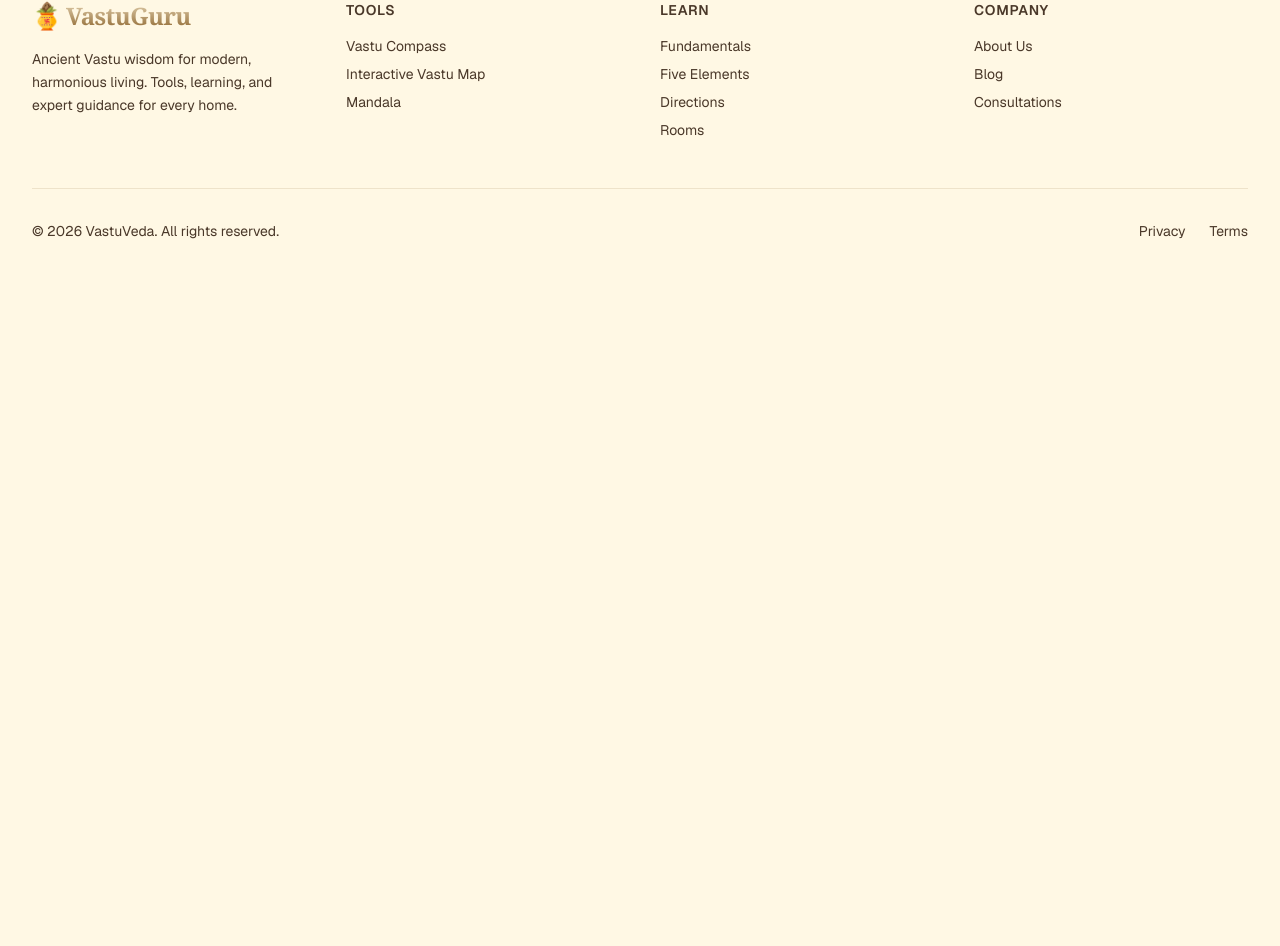
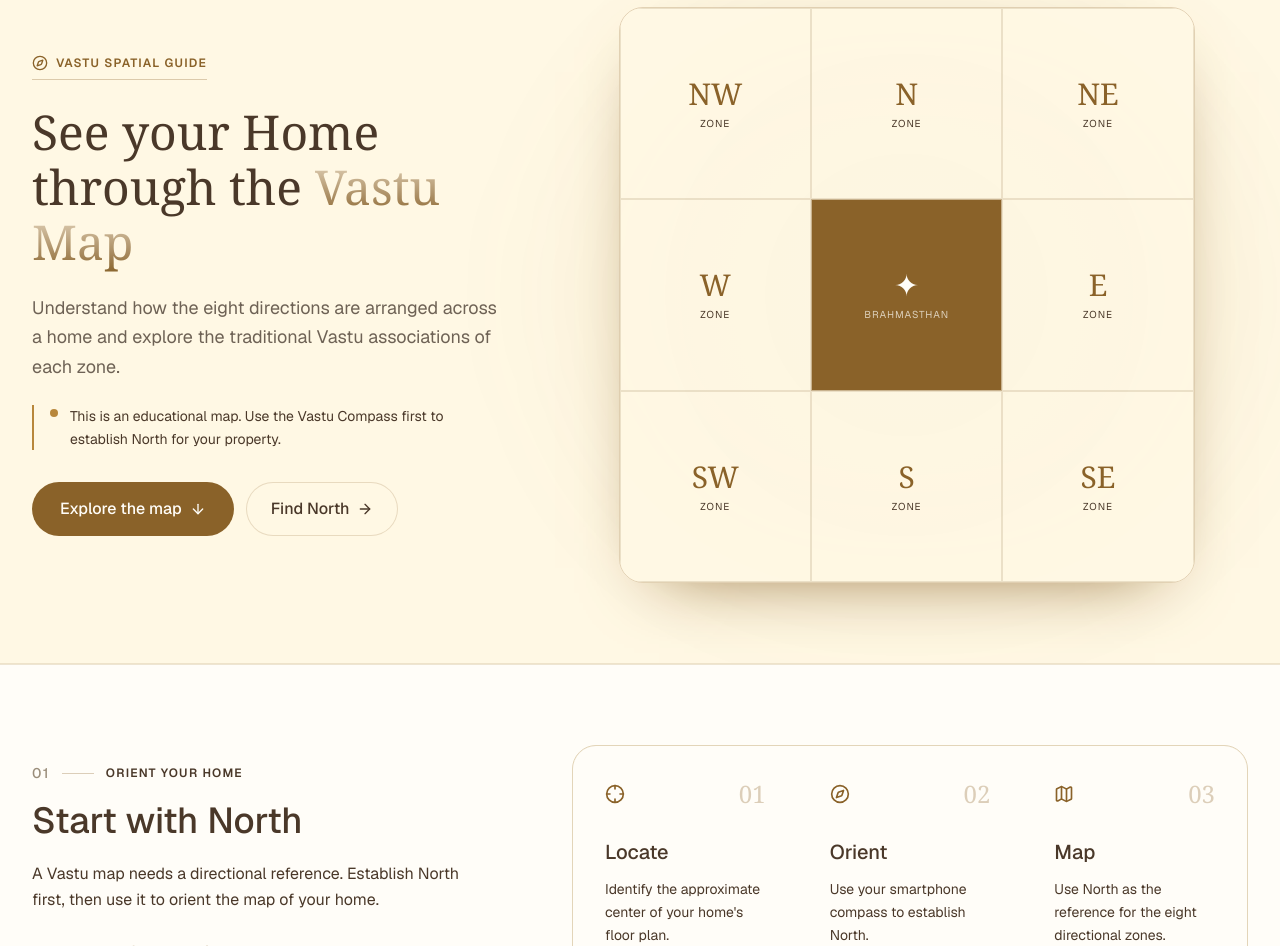
Before and after one commit to somnathbaidyahere-cyber/vastu, a Next.js app: page /tools/vastu-map in a window 1280 px wide. Shown: the part 154-1100 px from the top of the page. Before the commit the page ends 800 px from the top, so only its background shows below. Built offline with nearby package versions, Linux system fonts and the light colour scheme.

Commit message:
redefining the ui

```diff
--- a/app/tools/vastu-map/page.js
+++ b/app/tools/vastu-map/page.js
@@ -1,9 +1,48 @@
-import React from 'react'
+import VastuMapHero from "@/components/pages/tools/vastu-map/VastuMapHero";
+import MapIntroduction from "@/components/pages/tools/vastu-map/MapIntroduction";
+import OrientHome from "@/components/pages/tools/vastu-map/OrientHome";
+import VastuMapExplorer from "@/components/pages/tools/vastu-map/VastuMapExplorer";
+import CenterZone from "@/components/pages/tools/vastu-map/CenterZone";
+import RoomAssociations from "@/components/pages/tools/vastu-map/RoomAssociations";
+import ApplyToYourHome from "@/components/pages/tools/vastu-map/ApplyToYourHome";
+import CommonMistakes from "@/components/pages/tools/vastu-map/CommonMistakes";
+import FreeVsPersonalized from "@/components/pages/tools/vastu-map/FreeVsPersonalized";
+import VastuMapFAQ from "@/components/pages/tools/vastu-map/VastuMapFAQ";
+import ConsultationCTA from "@/components/pages/tools/vastu-map/ConsultationCTA";
+import MapOrientation from "@/components/pages/tools/vastu-map/MapOrientation";
 
-function page() {
+export const metadata = {
+  title: "Vastu Map — Explore the Directions of Your Home | LeadWala",
+  description:
+    "Explore the eight directional zones of your home and learn traditional Vastu associations with our interactive Vastu Map.",
+};
+
+export default function VastuMapPage() {
   return (
-    <div>page</div>
-  )
+    <main>
+      <VastuMapHero />
+
+      {/* <MapOrientation/> */}
+
+      {/* <MapIntroduction /> */}
+
+      <OrientHome />
+
+      <VastuMapExplorer />
+
+      <CenterZone />
+
+      <RoomAssociations />
+
+      <ApplyToYourHome />
+
+      <CommonMistakes />
+
+      <FreeVsPersonalized />
+
+      <VastuMapFAQ />
+
+      <ConsultationCTA />
+    </main>
+  );
 }
-
-export default page
--- a/components/pages/tools/vastu-map/ApplyToYourHome.jsx
+++ b/components/pages/tools/vastu-map/ApplyToYourHome.jsx
@@ -1,5 +1,5 @@
 import { ArrowDown, Compass, MapPinned } from "lucide-react";
-import SectionLabel from "./SectionLabel";
+import SectionLabel from "../../../ui/SectionLabel";
 
 export default function ApplyToYourHome() {
   return (
@@ -9,7 +9,7 @@ export default function ApplyToYourHome() {
         {/* Header */}
         <div className="grid gap-8 lg:grid-cols-12 lg:items-end">
           <div className="lg:col-span-7">
-            <SectionLabel number="06">
+            <SectionLabel number="05">
               Apply it to your home
             </SectionLabel>
 
--- a/components/pages/tools/vastu-map/CenterZone.jsx
+++ b/components/pages/tools/vastu-map/CenterZone.jsx
@@ -1,5 +1,6 @@
 import { Crosshair } from "lucide-react";
-import SectionLabel from "./SectionLabel";
+import SectionLabel from "../../../ui/SectionLabel";
+
 
 export default function CenterZone() {
   return (
@@ -56,7 +57,7 @@ export default function CenterZone() {
 
         {/* Content */}
         <div className="lg:col-span-6">
-          <SectionLabel number="04">
+          <SectionLabel number="03">
             The central zone
           </SectionLabel>
 
--- a/components/pages/tools/vastu-map/MapIntroduction.jsx
+++ b/components/pages/tools/vastu-map/MapIntroduction.jsx
@@ -1,4 +1,5 @@
-import SectionLabel from "./SectionLabel";
+import SectionLabel from "../../../ui/SectionLabel";
+
 
 export default function MapIntroduction() {
   return (
--- /dev/null
+++ b/components/pages/tools/vastu-map/MapOrientation.jsx
@@ -0,0 +1,116 @@
+import Link from "next/link";
+import { ArrowRight, Compass, Crosshair, Map } from "lucide-react";
+import SectionLabel from "../../../ui/SectionLabel";
+
+
+const steps = [
+  {
+    number: "01",
+    icon: Crosshair,
+    title: "Find the center",
+    description:
+      "Identify the approximate center of your home's floor plan.",
+  },
+  {
+    number: "02",
+    icon: Compass,
+    title: "Establish North",
+    description:
+      "Stand near the center and use your smartphone compass to find North.",
+  },
+  {
+    number: "03",
+    icon: Map,
+    title: "Read the map",
+    description:
+      "Use North as your reference to understand the eight directional zones.",
+  },
+];
+
+export default function MapOrientation() {
+  return (
+    <section className="border-y border-border/60 bg-secondary/35 px-4 py-16 sm:px-6 lg:px-8 lg:py-20">
+      <div className="mx-auto grid max-w-7xl items-center gap-12 lg:grid-cols-12 lg:gap-20">
+
+        {/* Introduction */}
+        <div className="lg:col-span-5">
+          <SectionLabel number="01">
+            Understand the framework
+          </SectionLabel>
+
+          <h2 className="mt-5 max-w-lg text-3xl font-medium leading-[1.1] text-foreground sm:text-4xl">
+            One home. Eight directions.
+          </h2>
+
+          <p className="mt-5 max-w-xl text-base leading-relaxed text-muted-foreground sm:text-lg">
+            Once North is established, the remaining directions can be mapped
+            around your home. The Vastu Map gives you a simple spatial
+            framework for exploring traditional Vastu principles.
+          </p>
+
+          <div className="mt-7 border-l-2 border-accent/50 pl-5">
+            <p className="text-sm font-medium text-foreground">
+              Start with a reliable direction.
+            </p>
+
+            <p className="mt-2 text-sm leading-relaxed text-muted-foreground">
+              If you have not established North yet, use the Vastu Compass
+              before exploring the map.
+            </p>
+          </div>
+
+          <Link
+            href="/tools/compass"
+            className="mt-7 inline-flex items-center gap-2 text-sm font-semibold text-primary transition-colors hover:text-primary/80"
+          >
+            Use the Vastu Compass
+            <ArrowRight className="h-4 w-4" />
+          </Link>
+        </div>
+
+        {/* Process */}
+        <div className="lg:col-span-7">
+          <div className="overflow-hidden rounded-[1.5rem] border border-border bg-background">
+            {steps.map((step, index) => {
+              const Icon = step.icon;
+
+              return (
+                <div
+                  key={step.number}
+                  className={`group flex gap-5 p-6 sm:p-7 ${
+                    index !== steps.length - 1
+                      ? "border-b border-border"
+                      : ""
+                  }`}
+                >
+                  {/* Icon */}
+                  <div className="flex h-11 w-11 shrink-0 items-center justify-center rounded-full border border-primary/15 bg-secondary text-primary transition-colors group-hover:border-primary/30 group-hover:bg-primary group-hover:text-primary-foreground">
+                    <Icon className="h-4 w-4" />
+                  </div>
+
+                  {/* Content */}
+                  <div className="flex-1">
+                    <div className="flex items-center justify-between gap-4">
+                      <h3 className="text-lg font-medium text-foreground">
+                        {step.title}
+                      </h3>
+
+                      <span className="font-heading text-xl text-primary/25">
+                        {step.number}
+                      </span>
+                    </div>
+
+                    <p className="mt-2 max-w-lg text-sm leading-relaxed text-muted-foreground">
+                      {step.description}
+                    </p>
+                  </div>
+                </div>
+              );
+            })}
+          </div>
+        </div>
+
+      </div>
+    </section>
+  );
+}
--- a/components/pages/tools/vastu-map/OrientHome.jsx
+++ b/components/pages/tools/vastu-map/OrientHome.jsx
@@ -1,6 +1,7 @@
 import Link from "next/link";
 import { ArrowRight, Compass, Crosshair, Map } from "lucide-react";
-import SectionLabel from "./SectionLabel";
+import SectionLabel from "../../../ui/SectionLabel";
+
 
 const steps = [
   {
@@ -25,12 +26,12 @@ const steps = [
 
 export default function OrientHome() {
   return (
-    <section className="border-y border-border/60 bg-secondary/35 px-4 py-16 sm:px-6 lg:px-8 lg:py-20">
+    <section className="border-y border-border/60 bg-primary-foreground px-4 py-16 sm:px-6 lg:px-8 lg:py-20">
       <div className="mx-auto grid max-w-7xl items-center gap-12 lg:grid-cols-12 lg:gap-20">
 
         {/* Intro */}
         <div className="lg:col-span-5">
-          <SectionLabel number="02">
+          <SectionLabel number="01">
             Orient your home
           </SectionLabel>
 
@@ -61,7 +62,7 @@ export default function OrientHome() {
               return (
                 <div
                   key={step.number}
-                  className="bg-background p-7 transition-colors hover:bg-secondary/40 sm:p-8"
+                  className="bg-surface p-7 transition-colors hover:bg-secondary/40 sm:p-8"
                 >
                   <div className="flex items-center justify-between">
                     <Icon className="h-5 w-5 text-primary" />
--- a/components/pages/tools/vastu-map/RoomAssociations.jsx
+++ b/components/pages/tools/vastu-map/RoomAssociations.jsx
@@ -1,5 +1,6 @@
 import { ArrowUpRight } from "lucide-react";
-import SectionLabel from "./SectionLabel";
+import SectionLabel from "../../../ui/SectionLabel";
+
 
 const associations = [
   {
@@ -48,7 +49,7 @@ export default function RoomAssociations() {
         {/* Header */}
         <div className="grid gap-8 lg:grid-cols-12 lg:items-end">
           <div className="lg:col-span-7">
-            <SectionLabel number="05">
+            <SectionLabel number="04">
               Apply the framework
             </SectionLabel>
 
--- a/components/pages/tools/vastu-map/VastuMapExplorer.jsx
+++ b/components/pages/tools/vastu-map/VastuMapExplorer.jsx
@@ -2,7 +2,7 @@
 
 import { useState } from "react";
 import { directions } from "@/data/vastuCompassData";
-import SectionLabel from "./SectionLabel";
+import SectionLabel from "../../../ui/SectionLabel";
 import VastuMapGrid from "./VastuMapGrid";
 
 export default function VastuMapExplorer() {
@@ -23,7 +23,7 @@ export default function VastuMapExplorer() {
         {/* Section heading */}
         <div className="grid gap-8 lg:grid-cols-12 lg:items-end">
           <div className="lg:col-span-7">
-            <SectionLabel number="03">
+            <SectionLabel number="02">
               Explore the map
             </SectionLabel>
 
--- a/components/pages/tools/vastu-map/VastuMapHero.jsx
+++ b/components/pages/tools/vastu-map/VastuMapHero.jsx
@@ -14,11 +14,12 @@ export default function VastuMapHero() {
             Vastu Spatial Guide
           </div>
 
-          <h1 className="mt-7 text-4xl font-medium leading-[1.12] text-foreground sm:text-5xl lg:text-6xl">
-            See Your Home Through the Vastu Map
+          <h1 className="hero-heading">
+            See your Home through the{" "}
+            <span className="text-gradient-brand">Vastu Map</span>
           </h1>
 
-          <p className="mt-6 max-w-xl text-lg leading-relaxed text-muted-foreground">
+          <p className="hero-description">
             Understand how the eight directions are arranged across a home and
             explore the traditional Vastu associations of each zone.
           </p>
```
Also changed, not shown: components/pages/tools/vastu-map/CommonMistakes.jsx (+4 -3 lines), components/pages/tools/vastu-map/FreeVsPersonalized.jsx (+4 -3 lines), components/pages/tools/vastu-map/VastuMapFaq.jsx (+4 -3 lines).
